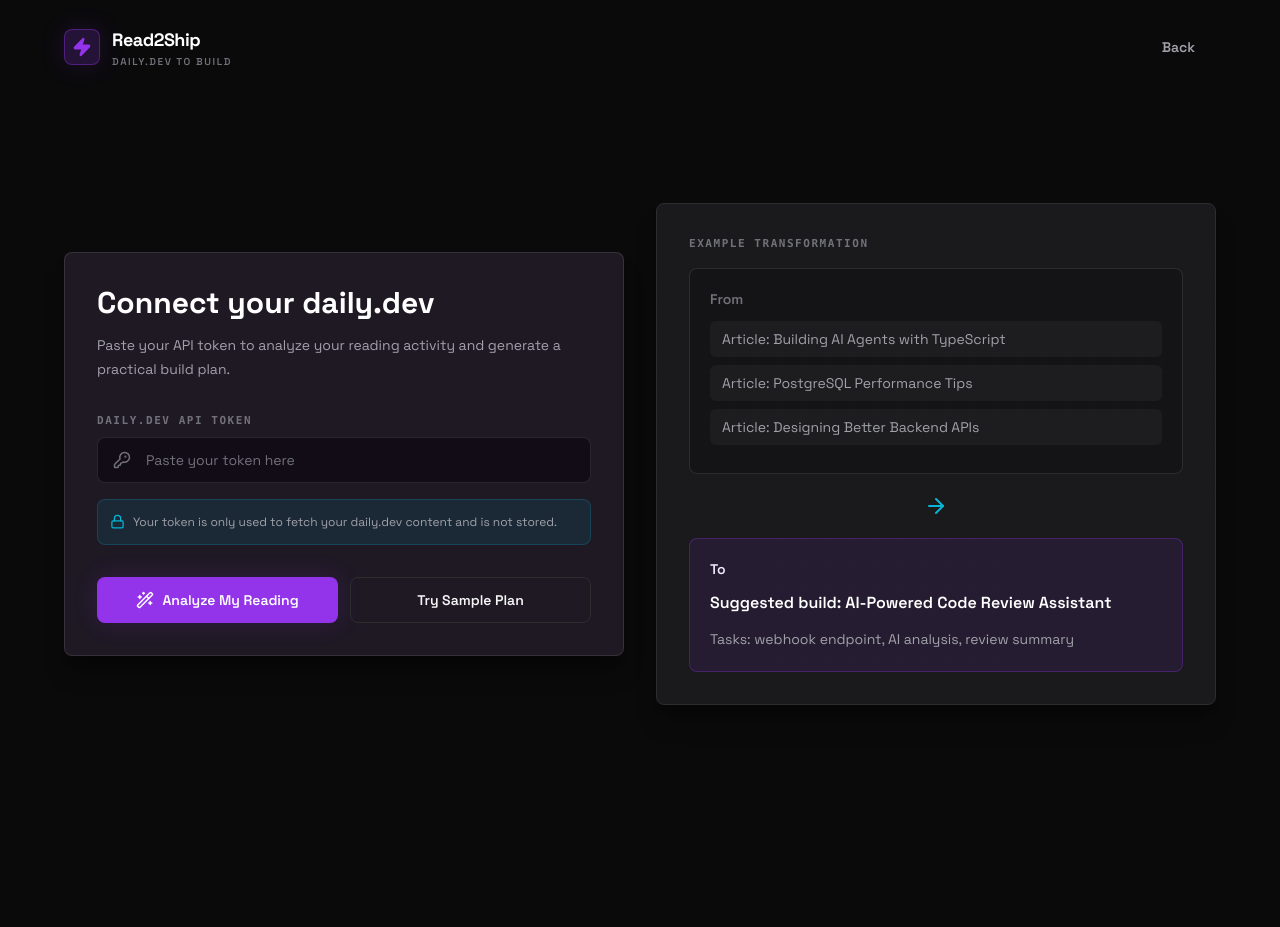
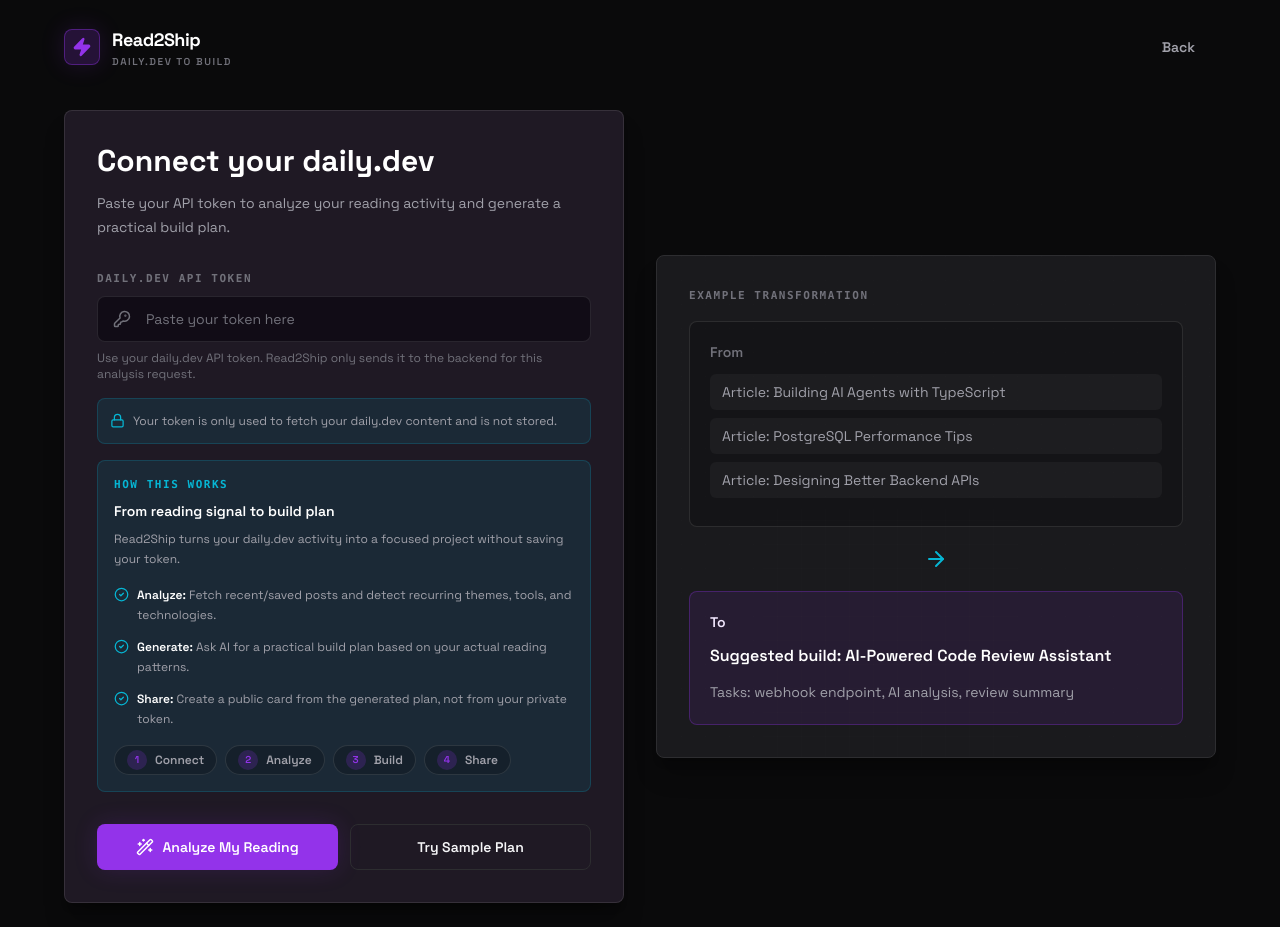
Before and after one commit to JesseDev454/Read2Ship, a React (Vite) app in the folder frontend/: page /connect in a window 1280 px wide. Before the commit the page ends 822 px from the top, so only its background shows below. Built offline with nearby package versions, Linux system fonts and the light colour scheme; no server answers.

Commit message:
feat: add guided onboarding for plan flow

```diff
--- /dev/null
+++ b/frontend/src/components/GuidanceCard.tsx
@@ -0,0 +1,65 @@
+import type { ReactNode } from "react";
+import { CheckCircle2 } from "lucide-react";
+
+interface GuidanceItem {
+  label?: string;
+  text: string;
+}
+
+interface GuidanceCardProps {
+  eyebrow?: string;
+  title: string;
+  description?: string;
+  items?: GuidanceItem[];
+  children?: ReactNode;
+  className?: string;
+}
+
+export function GuidanceCard({
+  eyebrow,
+  title,
+  description,
+  items = [],
+  children,
+  className = "",
+}: GuidanceCardProps) {
+  return (
+    <section className={`rounded-lg border border-secondary/20 bg-secondary/10 p-4 ${className}`}>
+      {eyebrow ? <div className="label-code mb-2 text-secondary">{eyebrow}</div> : null}
+      <h3 className="text-sm font-semibold text-white">{title}</h3>
+      {description ? (
+        <p className="mt-2 text-xs leading-5 text-text-secondary">{description}</p>
+      ) : null}
+      {items.length ? (
+        <div className="mt-4 space-y-3">
+          {items.map((item) => (
+            <div key={`${item.label ?? ""}-${item.text}`} className="flex items-start gap-2">
+              <CheckCircle2 className="mt-0.5 shrink-0 text-secondary" size={15} />
+              <p className="text-xs leading-5 text-text-secondary">
+                {item.label ? <span className="font-semibold text-white">{item.label}: </span> : null}
+                {item.text}
+              </p>
+            </div>
+          ))}
+        </div>
+      ) : null}
+      {children ? <div className="mt-4">{children}</div> : null}
+    </section>
+  );
+}
+
+interface StepPillProps {
+  index: number;
+  label: string;
+}
+
+export function StepPill({ index, label }: StepPillProps) {
+  return (
+    <span className="inline-flex items-center gap-2 rounded-full border border-white/10 bg-black/20 px-3 py-1 text-xs font-semibold text-text-secondary">
+      <span className="flex h-5 w-5 items-center justify-center rounded-full bg-primary/20 text-[10px] text-primary">
+        {index}
+      </span>
+      {label}
+    </span>
+  );
+}
--- a/frontend/src/features/BuildPlanPage.tsx
+++ b/frontend/src/features/BuildPlanPage.tsx
@@ -3,6 +3,7 @@
 import { ArticlePreviewCard } from "../components/ArticlePreviewCard";
 import { Button } from "../components/Button";
 import { EmptyState } from "../components/EmptyState";
+import { GuidanceCard } from "../components/GuidanceCard";
 import { Sidebar } from "../components/Sidebar";
 import { TaskCard } from "../components/TaskCard";
 import { TechStackChips } from "../components/TechStackChips";
@@ -14,6 +15,20 @@
 import { useState } from "react";
 
 const difficultyOptions: Difficulty[] = ["Beginner", "Intermediate", "Advanced"];
+const difficultyDetails: Record<Difficulty, { description: string; bestFor: string }> = {
+  Beginner: {
+    description: "Smaller scope, easier implementation tasks, and a faster path to a finished demo.",
+    bestFor: "Best when you want something you can ship quickly or explain easily.",
+  },
+  Intermediate: {
+    description: "Balanced scope with enough depth for a hackathon-ready developer tool.",
+    bestFor: "Best default for useful projects that still feel realistic to finish.",
+  },
+  Advanced: {
+    description: "Deeper architecture, integrations, and more challenging implementation choices.",
+    bestFor: "Best when you want a more ambitious plan with stronger technical depth.",
+  },
+};
 
 export function BuildPlanPage() {
   const navigate = useNavigate();
@@ -42,6 +57,7 @@
   }
 
   const activePlan = plan;
+  const selectedDifficultyDetails = difficultyDetails[selectedDifficulty];
 
   async function copyPlan() {
     await copyText(planToMarkdown(activePlan));
@@ -94,21 +110,42 @@
     <div className="min-h-screen bg-bg-app pb-24 text-text-primary md:pb-0 md:pl-64">
       <Sidebar />
       <main className="w-full max-w-none px-4 py-6 sm:px-6 lg:px-8">
-        <div className="mb-6 flex flex-col justify-between gap-4 sm:flex-row sm:items-center">
+        <div className="mb-6 flex flex-col justify-between gap-4 xl:flex-row xl:items-start">
           <div>
             <div className="label-code mb-2">Generated Build Plan</div>
             <h1 className="text-3xl font-bold text-white">Your next build</h1>
+            <p className="mt-2 max-w-2xl text-sm leading-6 text-text-secondary">
+              Regenerate keeps your daily.dev analysis and asks AI for a fresh plan. Change difficulty first if you want a different scope.
+            </p>
           </div>
-          <div className="flex flex-col gap-3 sm:flex-row sm:items-center">
-            <div className="rounded-lg border border-white/10 bg-black/20 p-1">
+          <div className="w-full max-w-xl rounded-lg border border-white/10 bg-black/20 p-3">
+            <div className="mb-3 flex flex-col gap-3 sm:flex-row sm:items-center sm:justify-between">
+              <div>
+                <div className="label-code mb-1">Regeneration Difficulty</div>
+                <p className="text-xs text-text-tertiary">Applies to the next plan you generate.</p>
+              </div>
+              <Button
+                variant="secondary"
+                icon={<RefreshCw size={16} />}
+                onClick={handleRegenerate}
+                disabled={isRegenerating}
+                className="w-full sm:w-auto"
+              >
+                {isRegenerating ? "Regenerating..." : "Regenerate"}
+              </Button>
+            </div>
+            <div className="rounded-lg border border-white/10 bg-surface-deep p-1">
               <div className="grid grid-cols-3 gap-1" role="group" aria-label="Regeneration difficulty">
-                {difficultyOptions.map((difficulty) => (
+                {difficultyOptions.map((difficulty) => {
+                  const details = difficultyDetails[difficulty];
+                  return (
                     <button
                       key={difficulty}
                       type="button"
                       onClick={() => setSelectedDifficulty(difficulty)}
                       disabled={isRegenerating}
-                    className={`min-h-9 rounded-md px-3 text-xs font-semibold transition ${
+                      title={details.description}
+                      className={`min-h-9 rounded-md px-2 text-xs font-semibold transition sm:px-3 ${
                         selectedDifficulty === difficulty
                           ? "bg-primary text-white shadow-glow"
                           : "text-text-secondary hover:bg-white/[0.06] hover:text-white"
@@ -117,19 +154,21 @@
                     >
                       {difficulty}
                     </button>
-                ))}
+                  );
+                })}
               </div>
             </div>
-            <Button
-              variant="secondary"
-              icon={<RefreshCw size={16} />}
-              onClick={handleRegenerate}
-              disabled={isRegenerating}
-            >
-              {isRegenerating ? "Regenerating..." : "Regenerate"}
-            </Button>
-            <Link to={`/plan/${activePlan.slug}`}>
-              <Button variant="secondary" icon={<Share2 size={16} />} className="w-full sm:w-auto">
+            <div className="mt-3 rounded-lg border border-primary/20 bg-primary/10 p-3">
+              <div className="text-xs font-semibold text-purple-100">{selectedDifficulty}</div>
+              <p className="mt-1 text-xs leading-5 text-text-secondary">
+                {selectedDifficultyDetails.description}
+              </p>
+              <p className="mt-1 text-xs leading-5 text-text-tertiary">
+                {selectedDifficultyDetails.bestFor}
+              </p>
+            </div>
+            <Link to={`/plan/${activePlan.slug}`} className="mt-3 block">
+              <Button variant="secondary" icon={<Share2 size={16} />} className="w-full">
                 Create Share Card
               </Button>
             </Link>
@@ -157,6 +196,18 @@
             </span>
           </div>
         ) : null}
+
+        <GuidanceCard
+          className="mb-4"
+          eyebrow="Regeneration guide"
+          title="Want another idea from the same reading analysis?"
+          description="Choose a difficulty, then regenerate. Your current plan stays visible while AI creates a fresh variation from the daily.dev themes and posts already analyzed."
+          items={[
+            { label: "Beginner", text: "Fastest path to a small, demoable project." },
+            { label: "Intermediate", text: "Balanced scope for a polished hackathon build." },
+            { label: "Advanced", text: "More architecture, integrations, and technical depth." },
+          ]}
+        />
 
         <section className="panel relative mb-6 overflow-hidden p-6 sm:p-8">
           <div className="absolute -right-20 -top-20 h-72 w-72 rounded-full bg-primary/15 blur-3xl" />
--- a/frontend/src/features/ConnectPage.tsx
+++ b/frontend/src/features/ConnectPage.tsx
@@ -4,6 +4,7 @@
 import { Button } from "../components/Button";
 import { EmptyState } from "../components/EmptyState";
 import { ErrorState } from "../components/ErrorState";
+import { GuidanceCard, StepPill } from "../components/GuidanceCard";
 import { Input } from "../components/Input";
 import { LoadingState } from "../components/LoadingState";
 import { Logo } from "../components/Logo";
@@ -174,11 +175,30 @@
             value={token}
             onChange={(event) => setToken(event.target.value)}
             icon={<KeyRound size={18} />}
+            hint="Use your daily.dev API token. Read2Ship only sends it to the backend for this analysis request."
           />
           <div className="mt-4 flex items-start gap-2 rounded-lg border border-secondary/20 bg-secondary/10 p-3 text-xs leading-5 text-text-secondary">
             <Lock className="mt-0.5 shrink-0 text-secondary" size={15} />
             <span>Your token is only used to fetch your daily.dev content and is not stored.</span>
           </div>
+          <GuidanceCard
+            className="mt-4"
+            eyebrow="How this works"
+            title="From reading signal to build plan"
+            description="Read2Ship turns your daily.dev activity into a focused project without saving your token."
+            items={[
+              { label: "Analyze", text: "Fetch recent/saved posts and detect recurring themes, tools, and technologies." },
+              { label: "Generate", text: "Ask AI for a practical build plan based on your actual reading patterns." },
+              { label: "Share", text: "Create a public card from the generated plan, not from your private token." },
+            ]}
+          >
+            <div className="flex flex-wrap gap-2">
+              <StepPill index={1} label="Connect" />
+              <StepPill index={2} label="Analyze" />
+              <StepPill index={3} label="Build" />
+              <StepPill index={4} label="Share" />
+            </div>
+          </GuidanceCard>
           <div className="mt-8 grid gap-3 sm:grid-cols-2">
             <Button type="submit" icon={<WandSparkles size={18} />}>
               Analyze My Reading
--- a/frontend/src/features/DashboardPage.tsx
+++ b/frontend/src/features/DashboardPage.tsx
@@ -3,6 +3,7 @@
 import { ArticlePreviewCard } from "../components/ArticlePreviewCard";
 import { Button } from "../components/Button";
 import { EmptyState } from "../components/EmptyState";
+import { GuidanceCard } from "../components/GuidanceCard";
 import { Sidebar } from "../components/Sidebar";
 import { ThemeScoreCard } from "../components/ThemeScoreCard";
 import { buildOverviewAnalysis } from "../lib/analysisDisplay";
@@ -227,6 +228,16 @@
                 <div className="label-code mb-2">Suggested Action</div>
                 <p className="text-sm leading-6 text-white">{overview.recommendation}</p>
               </div>
+              <GuidanceCard
+                className="mt-4"
+                eyebrow="Next step"
+                title="Turn this analysis into a build plan"
+                description="The build plan uses these themes, stack signals, and recent posts to generate a project title, three implementation tasks, recommended stack, and share card."
+                items={[
+                  { label: "Review", text: "Check the themes and detected tech stack for signal quality." },
+                  { label: "Generate", text: "Open the build plan page to turn the analysis into shipping tasks." },
+                ]}
+              />
               <Link to="/build-plan" className="mt-6 block">
                 <Button className="w-full" icon={<Rocket size={18} />}>
                   Generate Build Plan
```
Lines whose indentation alone changed are shown as unchanged.
